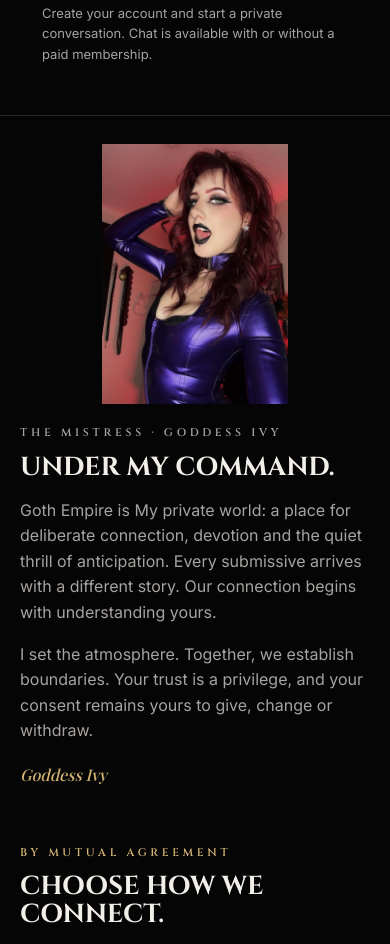
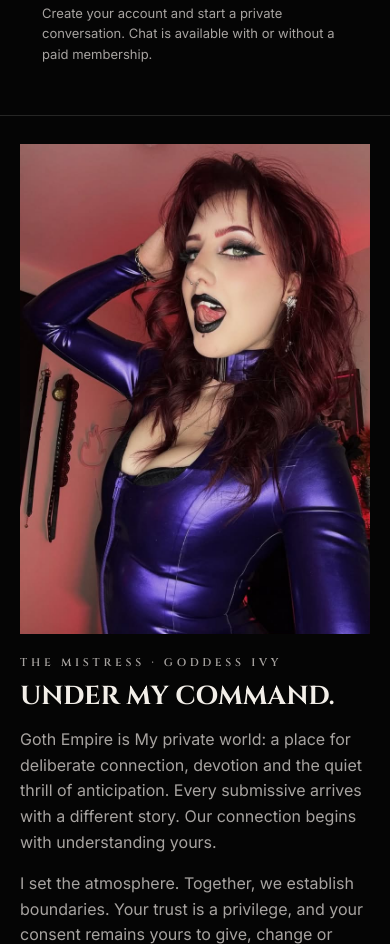
Before and after one commit to MistressObsidian/GOTH-EMPIRE, a website: page index.html in a window 390 px wide. Shown: the part 1777-2721 px from the top of the page. Drawn offline with nearby package versions, Linux system fonts and the light colour scheme.

Commit message:
Enlarge the About portrait across screen sizes

```diff
--- a/css/style.css
+++ b/css/style.css
@@ -524,9 +524,9 @@ h1 span { color: var(--ivory); }
   .home-page .membership-intro .button { grid-column: 2; justify-self: start; }
 }
 
-/* Keep the complete About portrait compact and aligned with its copy. */
+/* Let the complete About portrait fill its column at every screen size. */
 .home-page .about-section {
-  grid-template-columns: minmax(0, 280px) minmax(0, 1fr);
+  grid-template-columns: minmax(0, 1fr) minmax(0, 1fr);
   align-items: start;
   gap: 28px;
   padding-inline: max(5vw, 24px);
@@ -541,7 +541,7 @@ h1 span { color: var(--ivory); }
   width: 100%;
   height: auto;
   min-height: 0;
-  max-height: 320px;
+  max-height: none;
   object-fit: contain;
   object-position: center top;
 }
@@ -553,8 +553,6 @@ h1 span { color: var(--ivory); }
 .home-page .membership-section, .home-page .about-section, .home-page .qa-section, .home-page .cta-section { background-color: transparent; }
 .home-page main section[id] { scroll-margin-top: 92px; }
 .home-video-toggle { position: fixed; z-index: 90; right: 18px; bottom: 18px; box-shadow: 0 4px 20px #0008; }
-@media (max-width: 679px) {
+@media (max-width: 900px) {
   .home-page .about-section { grid-template-columns: 1fr; gap: 20px; padding-inline: 20px; }
-  .home-page .about-art { max-width: 240px; justify-self: center; }
-  .home-page .about-art img { max-height: 260px; }
 }
--- a/index.html
+++ b/index.html
@@ -44,7 +44,7 @@
     </div>
   </section>
   <section id="about" class="section about-section">
-    <div class="about-art"><img src="images/about.jpg" alt="The world of Goddess Ivy"></div>
+    <div class="about-art"><img src="images/about.jpg" width="772" height="1080" alt="The world of Goddess Ivy"></div>
     <div class="about-copy"><p class="eyebrow">THE MISTRESS · GODDESS IVY</p><h2>UNDER MY COMMAND.</h2><p>Goth Empire is My private world: a place for deliberate connection, devotion and the quiet thrill of anticipation. Every submissive arrives with a different story. Our connection begins with understanding yours.</p><p>I set the atmosphere. Together, we establish boundaries. Your trust is a privilege, and your consent remains yours to give, change or withdraw.</p><div class="signature">Goddess Ivy</div></div>
   </section>
   <section id="sessions" class="section">
```
